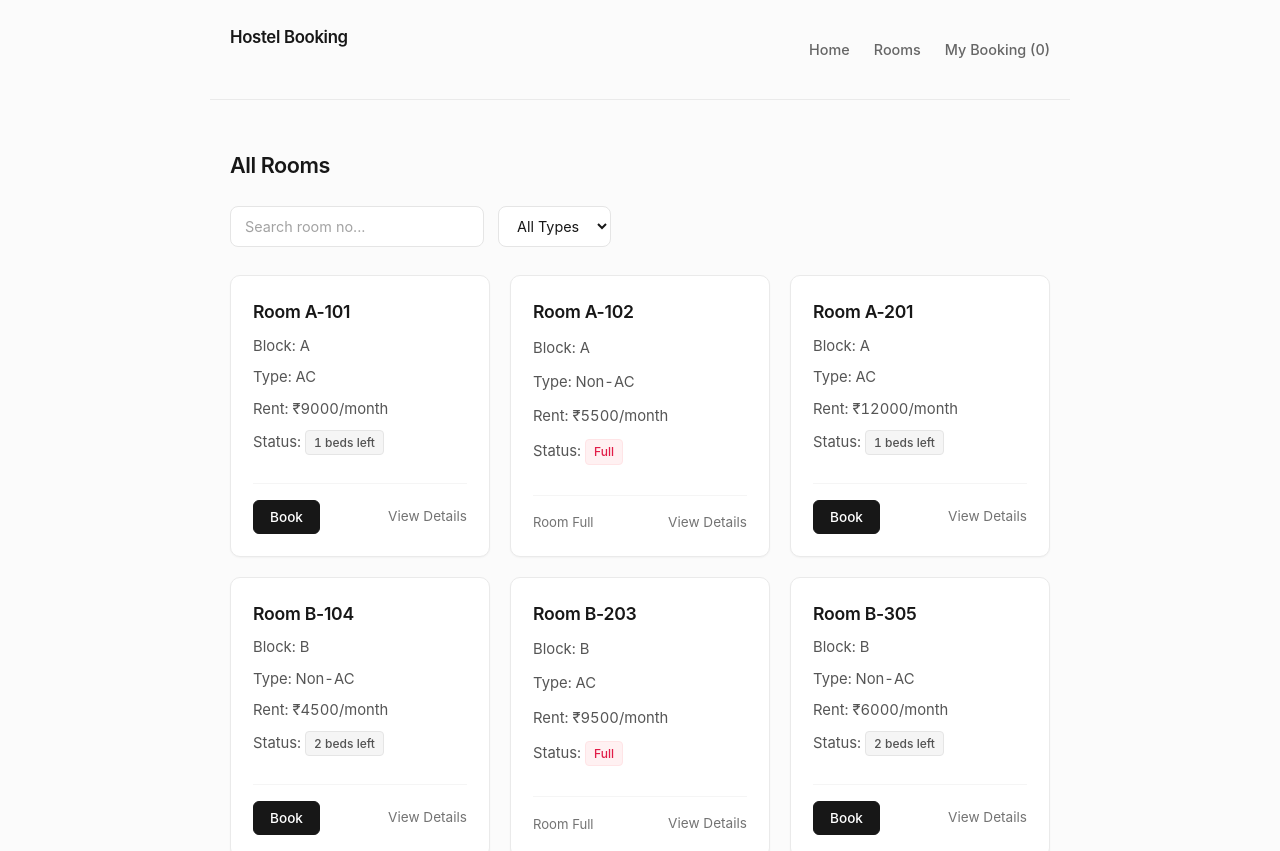
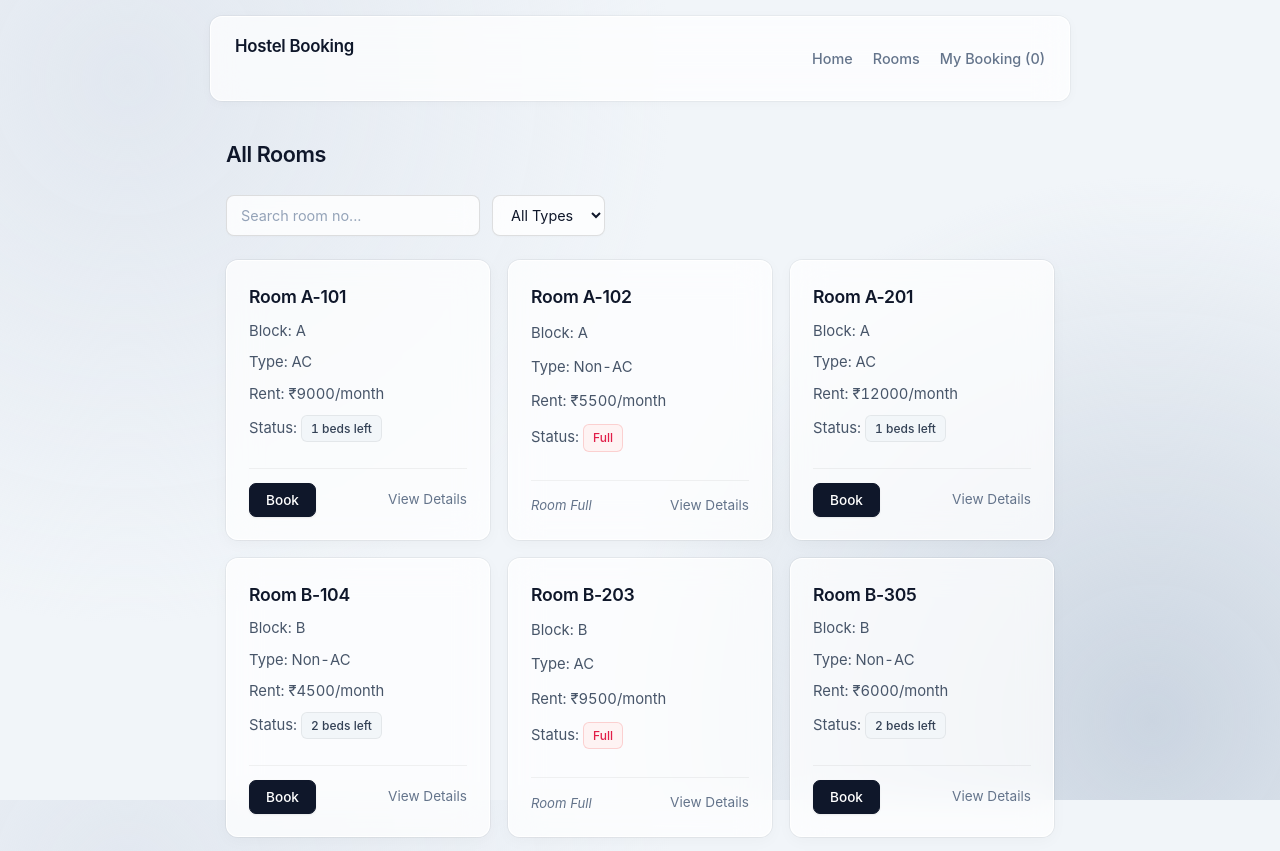
Before and after one commit to aarav-pathak/hostel-management-system, a React (Vite) app: page /rooms in a window 1280 px wide. Shown: the top 851 px of the page. Built offline with nearby package versions, Linux system fonts and the light colour scheme.

Commit message:
style: add clean borders with light glassmorphism surfaces

```diff
--- a/src/index.css
+++ b/src/index.css
@@ -5,9 +5,12 @@
 }
 
 body {
-  font-family: -apple-system, BlinkMacSystemFont, "Segoe UI", Roboto, "Helvetica Neue", sans-serif;
-  background-color: #fbfbfb;
-  color: #171717;
+  font-family: -apple-system, BlinkMacSystemFont, "Segoe UI", Roboto, sans-serif;
+  background: radial-gradient(circle at 10% 10%, #e2e8f0 0%, transparent 40%),
+              radial-gradient(circle at 90% 90%, #cbd5e1 0%, transparent 40%),
+              #f1f5f9;
+  background-attachment: fixed;
+  color: #0f172a;
   line-height: 1.6;
   min-height: 100vh;
   -webkit-font-smoothing: antialiased;
@@ -18,55 +21,60 @@ body {
   justify-content: space-between;
   align-items: center;
   max-width: 860px;
-  margin: 0 auto;
-  padding: 24px 20px;
-  border-bottom: 1px solid #eaeaea;
+  margin: 16px auto 0 auto;
+  padding: 16px 24px;
+  background: rgba(255, 255, 255, 0.72);
+  backdrop-filter: blur(16px);
+  -webkit-backdrop-filter: blur(16px);
+  border: 1px solid rgba(255, 255, 255, 0.9);
+  box-shadow: 0 2px 12px rgba(0, 0, 0, 0.03), 0 0 0 1px rgba(0, 0, 0, 0.04);
+  border-radius: 12px;
 }
 
 .nav h2 {
   font-size: 1.05rem;
   font-weight: 600;
-  letter-spacing: -0.02em;
-  color: #171717;
+  letter-spacing: -0.015em;
+  color: #0f172a;
 }
 
 .nav-links {
   display: flex;
-  gap: 24px;
+  gap: 20px;
   align-items: center;
 }
 
 .nav-links a {
   text-decoration: none;
-  color: #666666;
+  color: #64748b;
   font-size: 0.9rem;
   font-weight: 500;
   transition: color 0.15s ease;
 }
 
 .nav-links a:hover {
-  color: #171717;
+  color: #0f172a;
 }
 
 .container {
   max-width: 860px;
-  margin: 48px auto;
-  padding: 0 20px;
+  margin: 36px auto;
+  padding: 0 16px;
 }
 
 h1 {
   font-size: 1.65rem;
   font-weight: 600;
-  letter-spacing: -0.03em;
-  color: #171717;
-  margin-bottom: 10px;
+  letter-spacing: -0.025em;
+  color: #0f172a;
+  margin-bottom: 8px;
 }
 
 h2 {
   font-size: 1.35rem;
   font-weight: 600;
   letter-spacing: -0.02em;
-  color: #171717;
+  color: #0f172a;
   margin-bottom: 24px;
 }
 
@@ -74,20 +82,20 @@ h3 {
   font-size: 1.1rem;
   font-weight: 600;
   letter-spacing: -0.015em;
-  color: #171717;
+  color: #0f172a;
   margin-bottom: 8px;
 }
 
 h4 {
   font-size: 0.9rem;
   font-weight: 600;
-  margin-top: 24px;
-  margin-bottom: 10px;
-  color: #171717;
+  margin-top: 20px;
+  margin-bottom: 8px;
+  color: #1e293b;
 }
 
 p {
-  color: #555555;
+  color: #475569;
   font-size: 0.925rem;
   margin-bottom: 8px;
   font-variant-numeric: tabular-nums;
@@ -96,38 +104,40 @@ p {
 .stats-grid {
   display: grid;
   grid-template-columns: repeat(3, 1fr);
-  gap: 20px;
-  margin: 32px 0 36px 0;
+  gap: 18px;
+  margin: 28px 0 32px 0;
 }
 
 .stat-card {
-  background: #ffffff;
-  border: 1px solid #eaeaea;
-  border-radius: 10px;
+  background: rgba(255, 255, 255, 0.72);
+  backdrop-filter: blur(14px);
+  -webkit-backdrop-filter: blur(14px);
+  border: 1px solid rgba(255, 255, 255, 0.9);
+  box-shadow: 0 4px 16px rgba(0, 0, 0, 0.03), 0 0 0 1px rgba(0, 0, 0, 0.05);
+  border-radius: 12px;
   padding: 22px;
-  box-shadow: 0 1px 2px rgba(0, 0, 0, 0.04);
 }
 
 .stat-card span {
   display: block;
   font-size: 0.8rem;
-  color: #737373;
+  color: #64748b;
   font-weight: 500;
-  margin-bottom: 8px;
+  margin-bottom: 6px;
 }
 
 .stat-card strong {
-  font-size: 1.7rem;
+  font-size: 1.65rem;
   font-weight: 600;
-  color: #171717;
+  color: #0f172a;
+  font-variant-numeric: tabular-nums;
   letter-spacing: -0.02em;
-  font-variant-numeric: tabular-nums;
 }
 
 .filters-bar {
   display: flex;
-  gap: 14px;
-  margin-bottom: 28px;
+  gap: 12px;
+  margin-bottom: 24px;
 }
 
 input[type="text"],
@@ -135,11 +145,14 @@ select {
   font-family: inherit;
   font-size: 0.9rem;
   padding: 10px 14px;
-  border: 1px solid #e5e5e5;
+  background: rgba(255, 255, 255, 0.8);
+  backdrop-filter: blur(10px);
+  -webkit-backdrop-filter: blur(10px);
+  border: 1px solid rgba(0, 0, 0, 0.12);
   border-radius: 8px;
-  background: #ffffff;
-  color: #171717;
+  color: #0f172a;
   outline: none;
+  box-shadow: 0 1px 2px rgba(0, 0, 0, 0.02);
   transition: border-color 0.15s ease, box-shadow 0.15s ease;
 }
 
@@ -148,52 +161,56 @@ input[type="text"] {
 }
 
 input[type="text"]::placeholder {
-  color: #a3a3a3;
+  color: #94a3b8;
 }
 
 input[type="text"]:focus,
 select:focus {
-  border-color: #171717;
-  box-shadow: 0 0 0 1px #171717;
+  border-color: #0f172a;
+  box-shadow: 0 0 0 2px rgba(15, 23, 42, 0.08);
 }
 
 .grid {
   display: grid;
-  grid-template-columns: repeat(auto-fill, minmax(260px, 1fr));
-  gap: 20px;
+  grid-template-columns: repeat(auto-fill, minmax(250px, 1fr));
+  gap: 18px;
 }
 
 .card {
-  background: #ffffff;
-  border: 1px solid #eaeaea;
-  border-radius: 10px;
+  background: rgba(255, 255, 255, 0.72);
+  backdrop-filter: blur(16px);
+  -webkit-backdrop-filter: blur(16px);
+  border: 1px solid rgba(255, 255, 255, 0.95);
+  box-shadow: 0 4px 16px rgba(0, 0, 0, 0.03), 0 0 0 1px rgba(0, 0, 0, 0.05);
+  border-radius: 12px;
   padding: 22px;
-  box-shadow: 0 1px 2px rgba(0, 0, 0, 0.04);
   display: flex;
   flex-direction: column;
   justify-content: space-between;
-  transition: border-color 0.15s ease;
+  transition: border-color 0.15s ease, box-shadow 0.15s ease;
 }
 
 .card:hover {
-  border-color: #d4d4d4;
+  border-color: rgba(255, 255, 255, 1);
+  box-shadow: 0 6px 20px rgba(0, 0, 0, 0.05), 0 0 0 1px rgba(0, 0, 0, 0.08);
 }
 
 .badge {
   display: inline-block;
   font-size: 0.75rem;
   font-weight: 500;
-  padding: 2px 8px;
-  border-radius: 4px;
-  background: #f5f5f5;
-  color: #525252;
-  border: 1px solid #e5e5e5;
+  padding: 3px 9px;
+  border-radius: 6px;
+  background: rgba(241, 245, 249, 0.9);
+  backdrop-filter: blur(8px);
+  color: #334155;
+  border: 1px solid rgba(0, 0, 0, 0.06);
 }
 
 .badge-full {
-  background: #fff1f2;
+  background: rgba(254, 242, 242, 0.9);
   color: #e11d48;
-  border-color: #ffe4e6;
+  border-color: rgba(239, 68, 68, 0.2);
 }
 
 .card-actions {
@@ -201,9 +218,9 @@ select:focus {
   align-items: center;
   justify-content: space-between;
   gap: 12px;
-  margin-top: 20px;
-  padding-top: 16px;
-  border-top: 1px solid #f5f5f5;
+  margin-top: 18px;
+  padding-top: 14px;
+  border-top: 1px solid rgba(0, 0, 0, 0.05);
 }
 
 button {
@@ -211,22 +228,25 @@ button {
   font-size: 0.85rem;
   font-weight: 500;
   padding: 8px 16px;
-  border-radius: 6px;
+  border-radius: 7px;
   cursor: pointer;
-  border: 1px solid #171717;
-  background: #171717;
+  border: 1px solid #0f172a;
+  background: #0f172a;
   color: #ffffff;
+  box-shadow: 0 1px 2px rgba(0, 0, 0, 0.08);
   transition: background-color 0.15s ease;
 }
 
 button:hover {
-  background: #333333;
+  background: #1e293b;
 }
 
 button.btn-cancel {
-  background: #ffffff;
+  background: rgba(255, 255, 255, 0.8);
+  backdrop-filter: blur(8px);
   color: #e11d48;
-  border-color: #fecdd3;
+  border-color: rgba(225, 29, 72, 0.3);
+  box-shadow: 0 1px 2px rgba(225, 29, 72, 0.04);
 }
 
 button.btn-cancel:hover {
@@ -239,47 +259,51 @@ button.btn-cancel:hover {
   font-size: 0.9rem;
   font-weight: 500;
   padding: 10px 20px;
-  background: #171717;
+  background: #0f172a;
   color: #ffffff;
-  border-radius: 6px;
+  border-radius: 7px;
+  box-shadow: 0 1px 3px rgba(0, 0, 0, 0.1);
   transition: background-color 0.15s ease;
 }
 
 .btn-primary:hover {
-  background: #333333;
+  background: #1e293b;
 }
 
 .link-muted {
   font-size: 0.85rem;
-  color: #737373;
+  color: #64748b;
   text-decoration: none;
   transition: color 0.15s ease;
 }
 
 .link-muted:hover {
-  color: #171717;
+  color: #0f172a;
   text-decoration: underline;
 }
 
 .status-text {
   font-size: 0.82rem;
-  color: #737373;
+  color: #64748b;
+  font-style: italic;
 }
 
 .detail-card {
-  background: #ffffff;
-  border: 1px solid #eaeaea;
-  border-radius: 10px;
-  padding: 32px;
-  margin-bottom: 28px;
-  box-shadow: 0 1px 3px rgba(0, 0, 0, 0.04);
+  background: rgba(255, 255, 255, 0.75);
+  backdrop-filter: blur(16px);
+  -webkit-backdrop-filter: blur(16px);
+  border: 1px solid rgba(255, 255, 255, 0.95);
+  box-shadow: 0 4px 20px rgba(0, 0, 0, 0.04), 0 0 0 1px rgba(0, 0, 0, 0.05);
+  border-radius: 12px;
+  padding: 28px;
+  margin-bottom: 24px;
 }
 
 ul {
   list-style-position: inside;
   margin-top: 6px;
-  margin-bottom: 20px;
-  color: #555555;
+  margin-bottom: 18px;
+  color: #475569;
   font-size: 0.925rem;
 }
 
```
